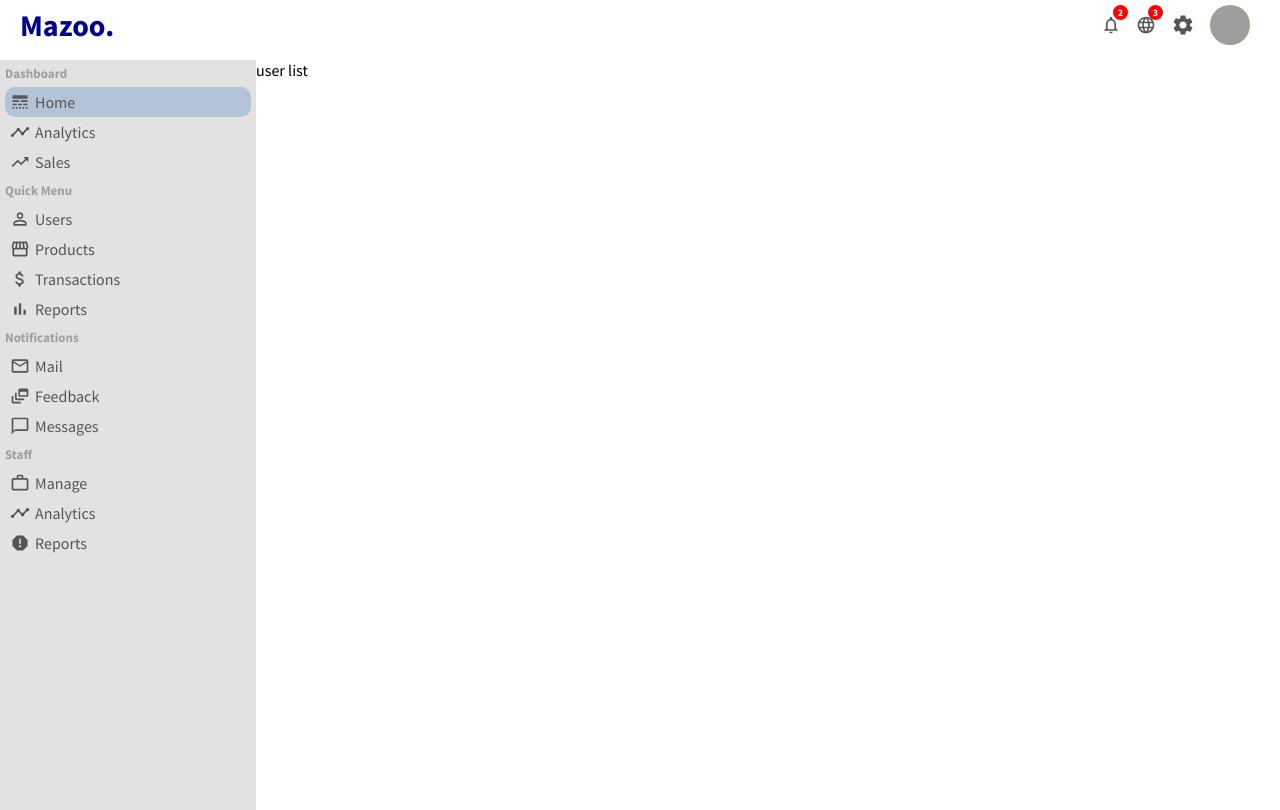
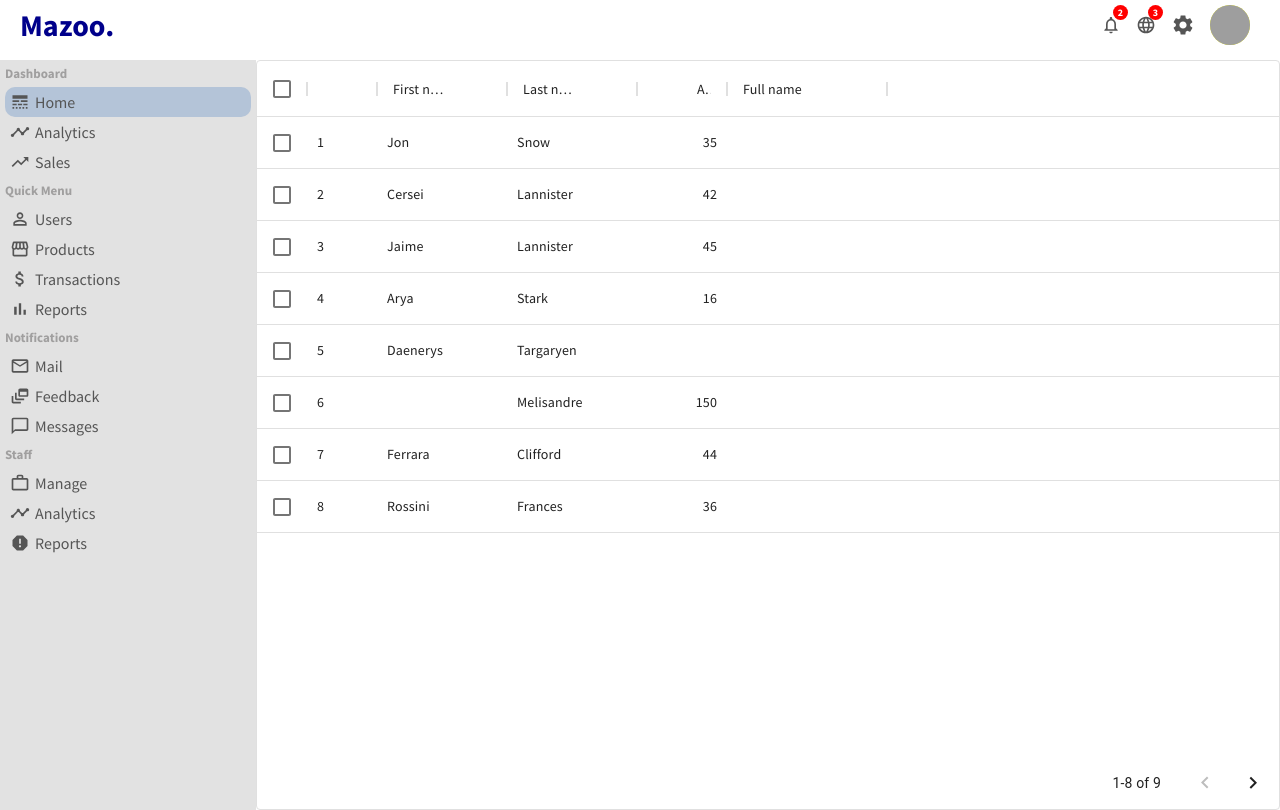
Before and after one commit to marizoo/admin-panel, a React (Create React App) app: page /users in a window 1280 px wide. Built offline with nearby package versions, Linux system fonts and the light colour scheme; grey boxes are pictures that could not be loaded.

Commit message:
npm: add data grid from mui. userlist working well

```diff
--- a/package.json
+++ b/package.json
@@ -5,6 +5,7 @@
   "dependencies": {
     "@material-ui/core": "^4.12.3",
     "@material-ui/icons": "^4.11.2",
+    "@material-ui/data-grid": "^4.0.0-alpha.29",
     "@testing-library/jest-dom": "^5.11.4",
     "@testing-library/react": "^11.1.0",
     "@testing-library/user-event": "^12.1.10",
--- a/src/pages/UserList.jsx
+++ b/src/pages/UserList.jsx
@@ -1,5 +1,6 @@
 import React from 'react'
 import styled from 'styled-components'
+import { DataGrid } from "@material-ui/data-grid";
 
 
 const Cont = styled.div`
@@ -43,7 +44,13 @@ const UserList = () => {
 
     return (
         <Cont>
-         user list
+         <DataGrid
+        rows={rows}
+        disableSelectionOnClick
+        columns={columns}
+        pageSize={8}
+        checkboxSelection
+      />
         </Cont>
     )
 }
```
Also changed, not shown: 1 other file (tests, documents, lock files or other folders).
